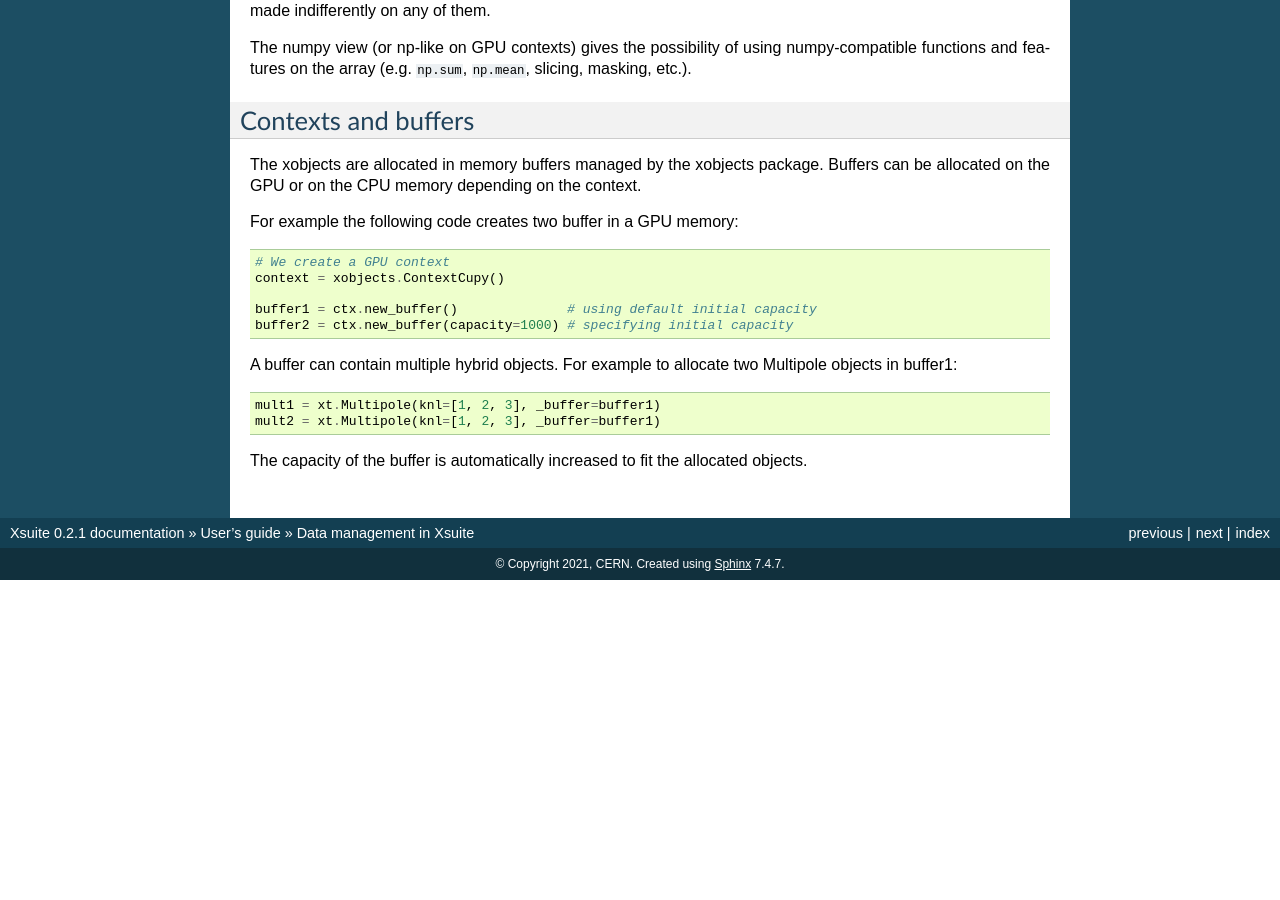
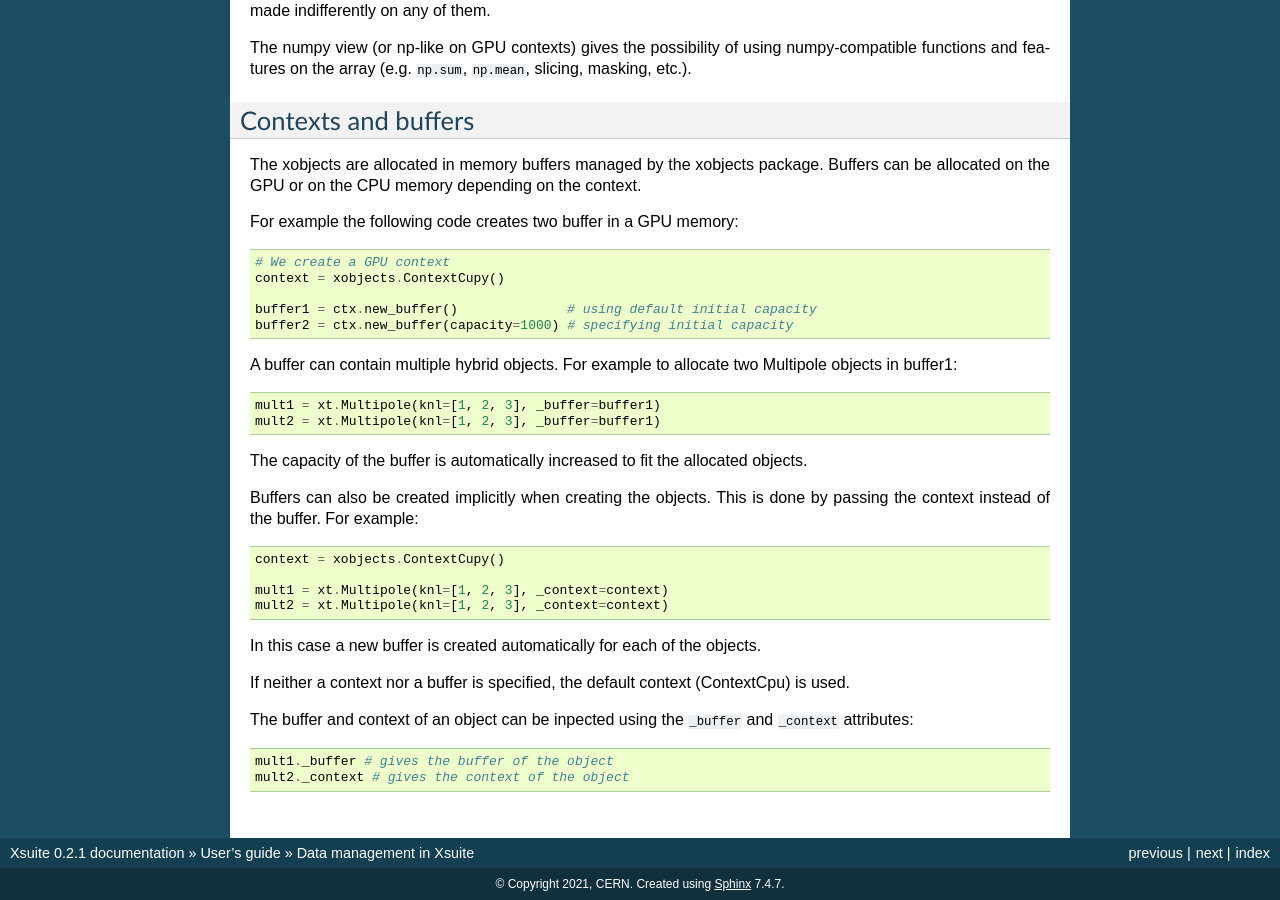
Before and after one commit to xsuite/xsuite, a Sphinx documentation site: the page built from docs/xsuite_data_management.rst, in a window 1280 px wide and 900 px high, scrolled down 963 px. Built offline with Sphinx 7.4.7, drawn with Linux system fonts in a browser that asks for light colours; before the commit the page ends 1543 px from its top, so only the background shows below that.

Commit message:
Quick push

```diff
--- a/docs/xsuite_data_management.rst
+++ b/docs/xsuite_data_management.rst
@@ -89,3 +89,26 @@ objects in buffer1:
     mult2 = xt.Multipole(knl=[1, 2, 3], _buffer=buffer1)
 
 The capacity of the buffer is automatically increased to fit the allocated objects.
+
+Buffers can also be created implicitly when creating the objects. This is done
+by passing the context instead of the buffer. For example:
+
+.. code-block:: python
+
+    context = xobjects.ContextCupy()
+
+    mult1 = xt.Multipole(knl=[1, 2, 3], _context=context)
+    mult2 = xt.Multipole(knl=[1, 2, 3], _context=context)
+
+In this case a new buffer is created automatically for each of the objects.
+
+If neither a context nor a buffer is specified, the default context (ContextCpu)
+is used.
+
+The buffer and context of an object can be inpected using the ``_buffer`` and
+``_context`` attributes:
+
+.. code-block:: python
+
+    mult1._buffer # gives the buffer of the object
+    mult2._context # gives the context of the object
```
